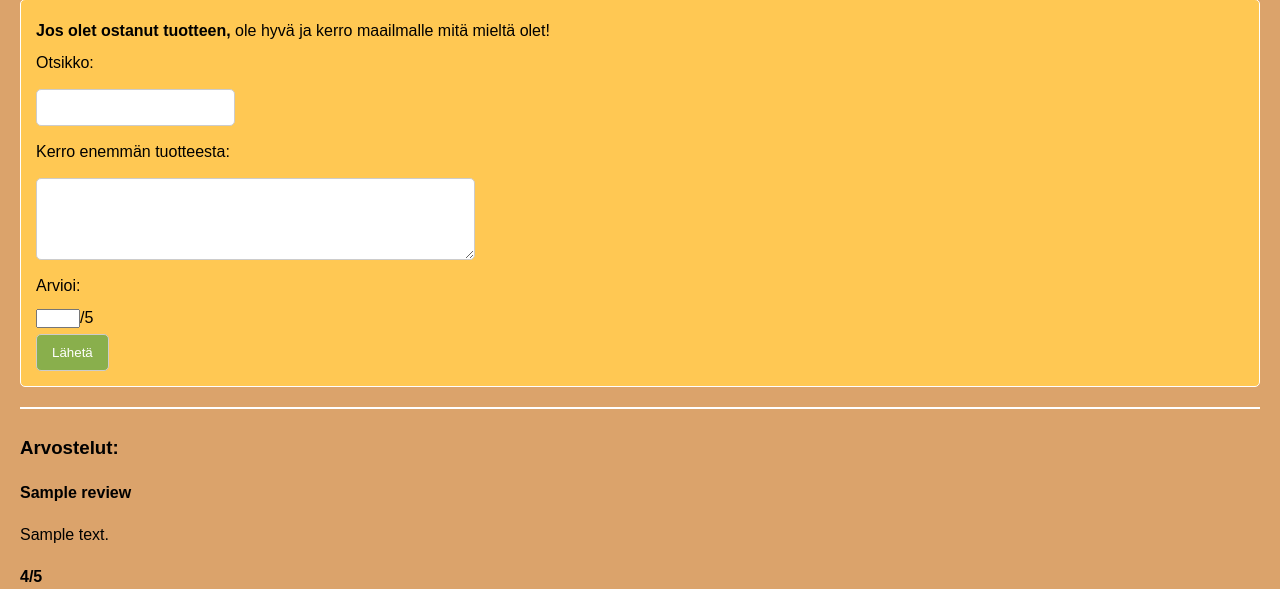
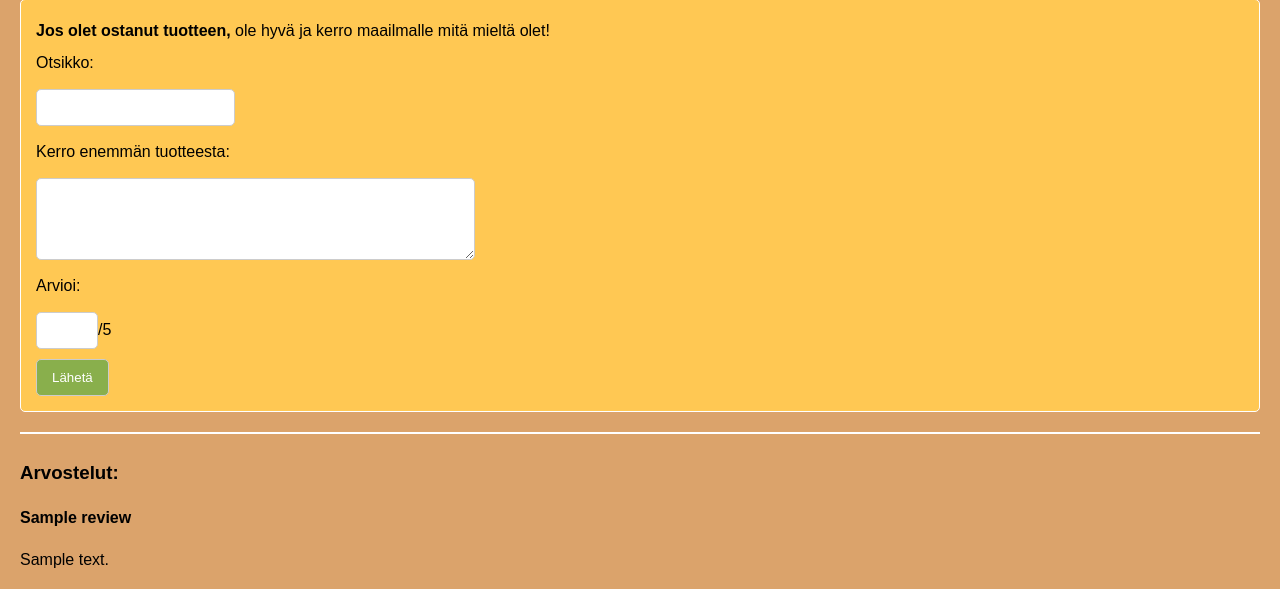
Before and after one commit to TKaoneka/Assist-sovellus, a Python web app: template templates/product.html in a window 1280 px wide. Shown: the part 988-1577 px from the top of the page. Run offline with Jinja, Linux system fonts and the light colour scheme; the template is opened without the code that fills it: most values are stand-ins (such as "Sample title", 1, 10 or a date in 2020).

Commit message:
Add more styling

```diff
--- a/static/main.css
+++ b/static/main.css
@@ -82,6 +82,13 @@ input[type="password"] {
     border-radius: 5px;
 }
 
+input[type="number"] {
+    padding: 10px;
+    margin: 10px 0;
+    border: 1px solid #ccc;
+    border-radius: 5px;
+}
+
 textarea {
     padding: 10px;
     margin: 10px 0;
```
